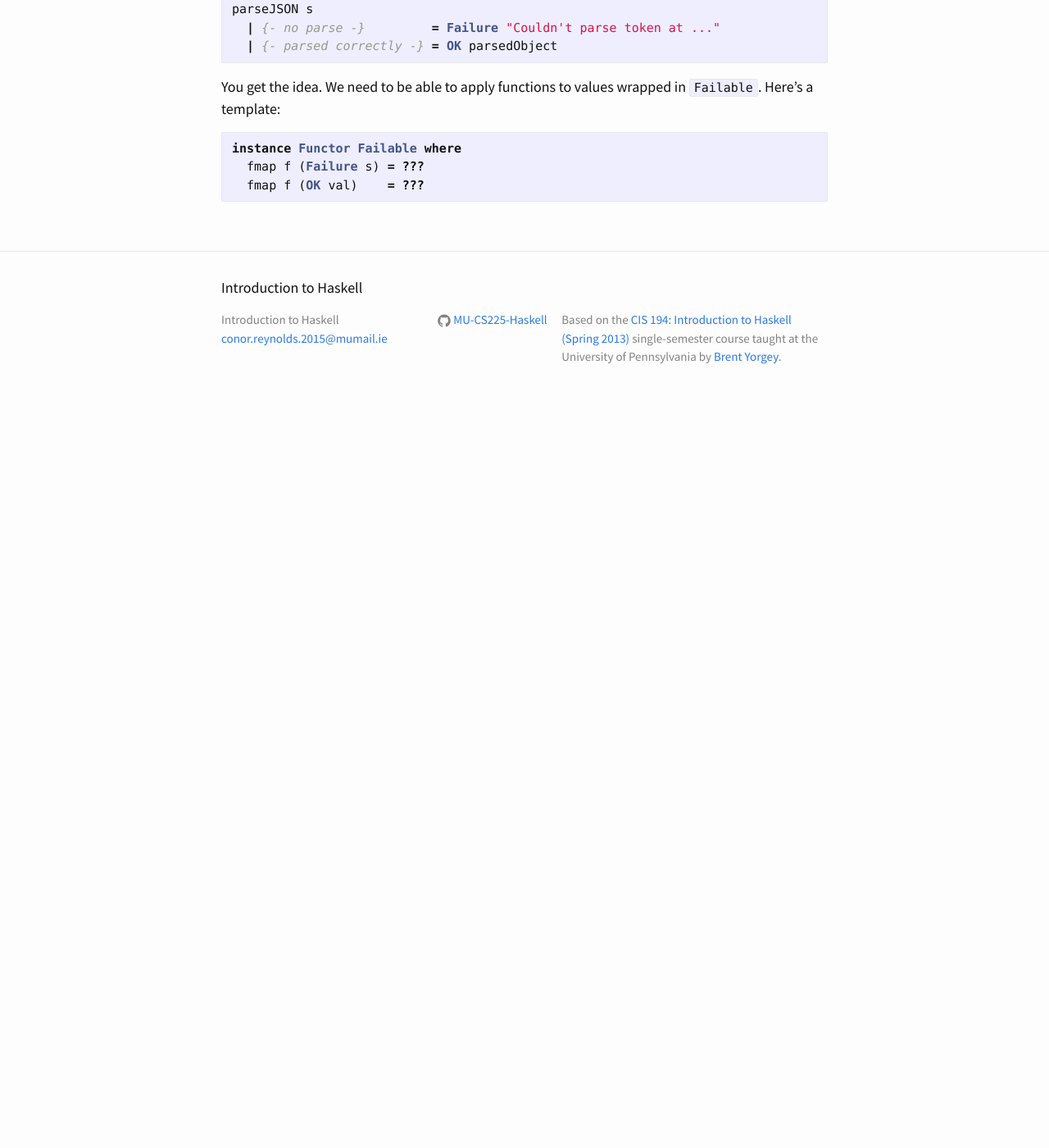
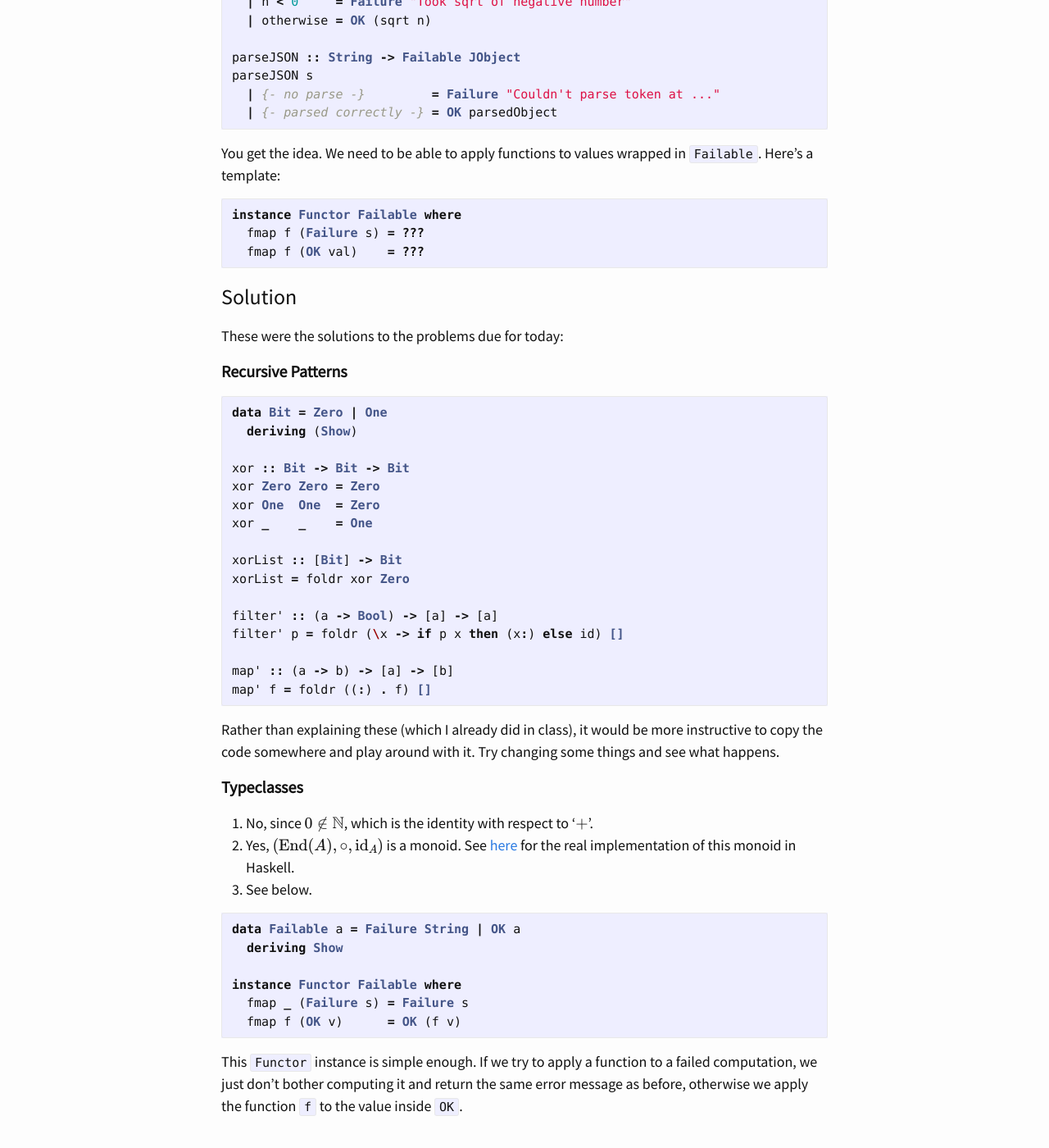
Before and after one commit to MU-CS225-Haskell/MU-CS225-Haskell.github.io, a Jekyll site: the page built from _pages/02-assignments.md, in a window 1280 px wide and 1400 px high, scrolled down 7172 px. Shown: the whole window at 82% size. Built offline with Jekyll 4.4.1, drawn with Linux system fonts in a browser that asks for light colours; formulas are drawn with MathJax 3; before the commit the page ends 7679 px from its top, so only the background shows below that; some of the changed text lies outside the part shown.

Commit message:
Added solutions to Assignment 2

````diff
--- a/_pages/02-assignments.md
+++ b/_pages/02-assignments.md
@@ -353,3 +353,53 @@ instance Functor Failable where
   fmap f (Failure s) = ???
   fmap f (OK val)    = ???
 ```
+
+### Solution
+
+These were the solutions to the problems due for today:
+
+#### **Recursive Patterns**
+
+```haskell
+data Bit = Zero | One
+  deriving (Show)
+
+xor :: Bit -> Bit -> Bit
+xor Zero Zero = Zero
+xor One  One  = Zero
+xor _    _    = One
+
+xorList :: [Bit] -> Bit
+xorList = foldr xor Zero
+
+filter' :: (a -> Bool) -> [a] -> [a]
+filter' p = foldr (\x -> if p x then (x:) else id) []
+
+map' :: (a -> b) -> [a] -> [b]
+map' f = foldr ((:) . f) []
+```
+
+Rather than explaining these (which I already did in class), it would be more
+instructive to copy the code somewhere and play around with it. Try changing
+some things and see what happens.
+
+#### **Typeclasses**
+
+1. No, since $$ 0 \notin \mathbb{N} $$, which is the identity with respect to '$$ + $$'.
+2. Yes, $$ \left( \text{End}(A), \circ, \text{id}_A \right) $$ is a monoid. See
+[here](https://hackage.haskell.org/package/base-4.9.0.0/docs/src/Data.Monoid.html#Endo)
+for the real implementation of this monoid in Haskell.
+3. See below.
+
+```haskell
+data Failable a = Failure String | OK a
+  deriving Show
+
+instance Functor Failable where
+  fmap _ (Failure s) = Failure s
+  fmap f (OK v)      = OK (f v)
+```
+
+This `Functor` instance is simple enough. If we try to apply a function to a
+failed computation, we just don't bother computing it and return the same error
+message as before, otherwise we apply the function `f` to the value inside `OK`.
````
